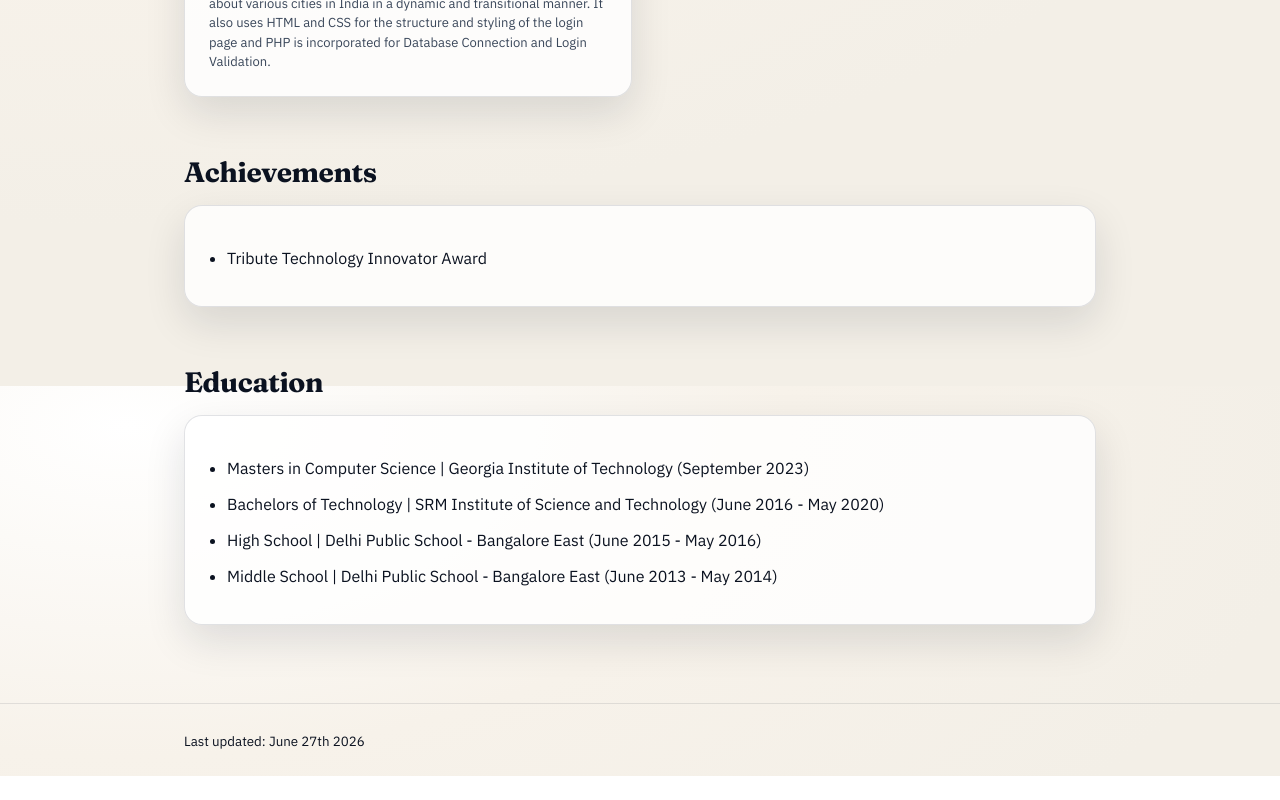
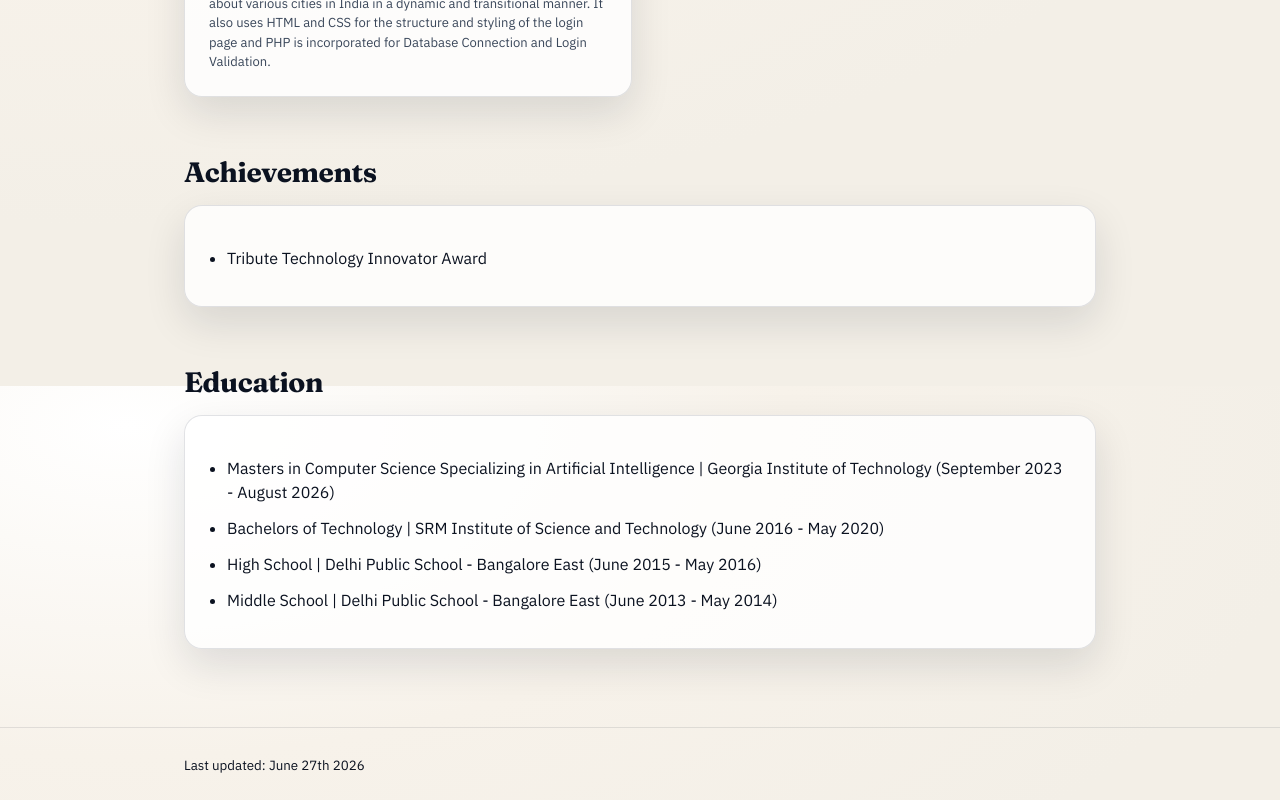
Before and after one commit to somalur/somalur.github.io, a Next.js app: page / in a window 1280 px wide. Shown: the part 3614-4414 px from the top of the page. Before the commit the page ends 4390 px from the top, so only its background shows below. Built offline with nearby package versions, Linux system fonts and the light colour scheme.

Commit message:
Update Post Graduate Credentials

```diff
--- a/src/app/page.tsx
+++ b/src/app/page.tsx
@@ -361,8 +361,8 @@ export default function Home() {
           <div className={styles.card}>
             <ul className={styles.bullets}>
               <li>
-                Masters in Computer Science | Georgia Institute of Technology
-                (September 2023)
+                Masters in Computer Science Specializing in Artificial Intelligence | Georgia Institute of Technology
+                (September 2023 - August 2026)
               </li>
               <li>
                 Bachelors of Technology | SRM Institute of Science and
```
